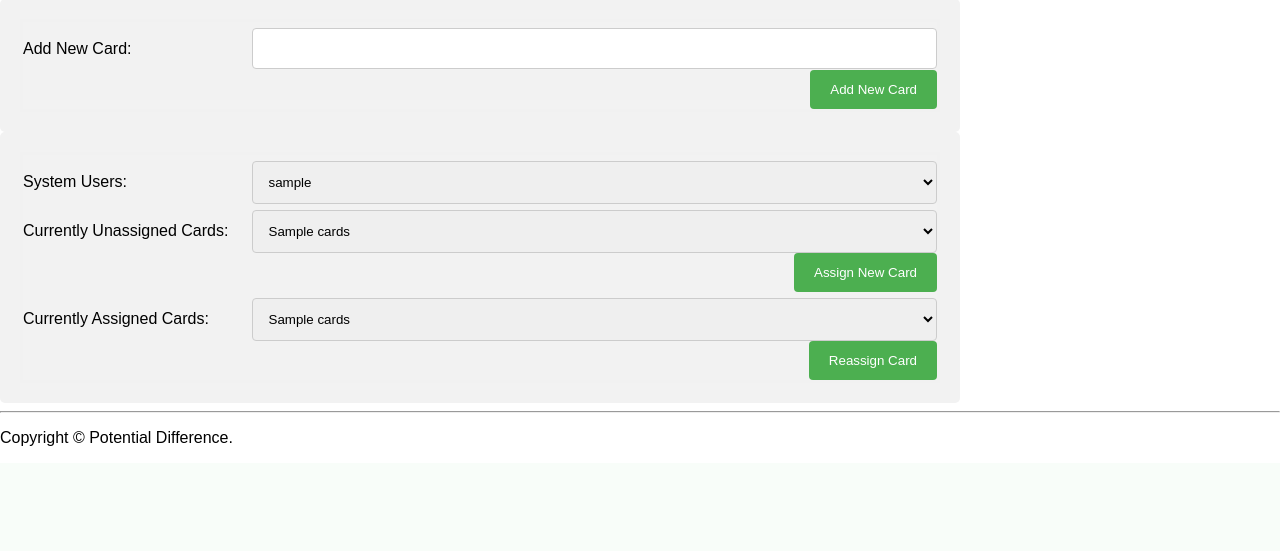
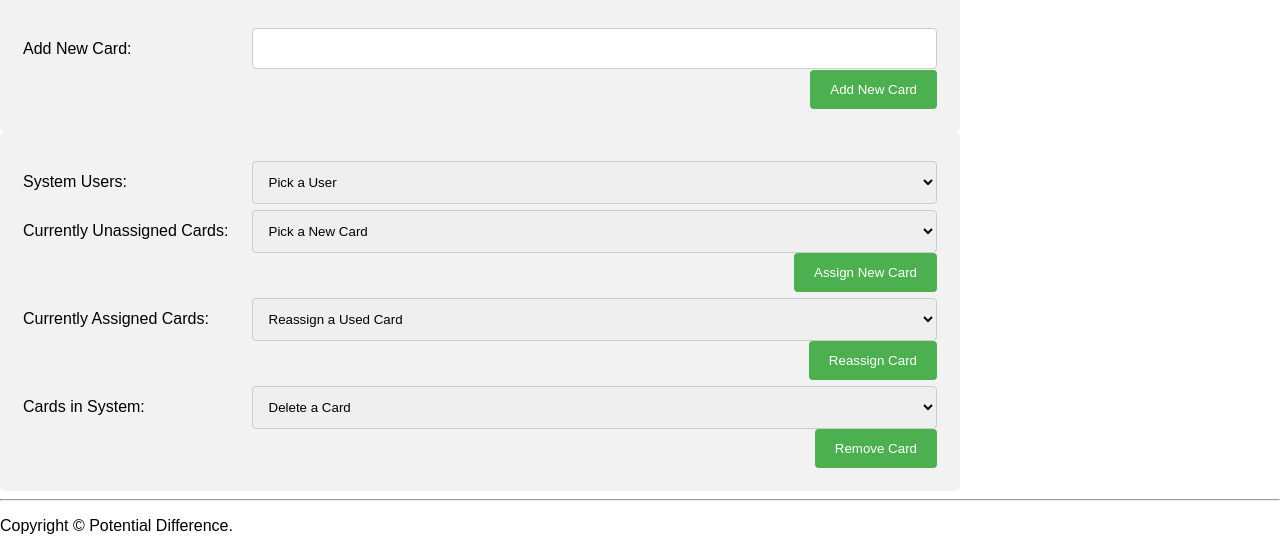
Before and after one commit to Michael-117/Sports-Facility-Management, a Flask app: template templates/manageCard.html in a window 1280 px wide. Shown: the part 436-987 px from the top of the page. Before the commit the page ends 882 px from the top, so only its background shows below. Run offline with Flask 2, Linux system fonts and the light colour scheme; the template is opened without the code that fills it: most values are stand-ins (such as "Sample title", 1, 10 or a date in 2020); some libraries are stand-ins or nearby versions.

Commit message:
Delete Card

```diff
--- a/__init__.py
+++ b/__init__.py
@@ -1062,6 +1062,27 @@ def assign():
             except mariadb.Error as e:
                 print(f"Error: {e}")
 
+        if 'delete' in request.form:
+            rfid = request.form.get('deleteCard')
+            try:
+                #Connect to DB
+                conn = mariadb.connect(user="webclient", password="wc_boss5", host="localhost", database="SFM")
+                cur = conn.cursor()
+
+                #Change the user associated with an RFID card to the user selected on the webpage
+                sql = "DELETE FROM Cards WHERE cardID = %s"
+                sqlVar = (rfid,)
+
+                #Run SQL Query
+                cur.execute(sql, sqlVar)
+                conn.commit()
+                cur.close()
+                conn.close()
+                return redirect('/SFMS/cardmanagement')
+
+            except mariadb.Error as e:
+                print(f"Error: {e}")
+
 
     return render_template("manageCard.html", users = users, newcards = newcards, usedcards = usedcards)
 
--- a/templates/manageCard.html
+++ b/templates/manageCard.html
@@ -27,8 +27,9 @@
             </div>
             <div class="col-75">
                 <select name = "username" method="GET" action="">
+                    <option value="" disabled selected> Pick a User</option>
                     {% for username in users %}
-                    <option value = "{{username}}" SELECTED> {{username}}</option>"
+                    <option value = "{{username}}"> {{username}}</option>"
                     {% endfor %}
                 </select>
             </div>
@@ -41,8 +42,9 @@
             </div>
             <div class="col-75">
                 <select name = "newcards" method="GET" action="">
+                    <option value="" disabled selected> Pick a New Card</option>
                     {% for cards in newcards %}
-                    <option value = "{{cards}}" SELECTED> {{cards}}</option>"
+                    <option value = "{{cards}}"> {{cards}}</option>"
                     {% endfor %}
                 </select>
             </div>
@@ -58,8 +60,9 @@
             </div>
             <div class="col-75">
                 <select name = "usedcards" method="GET" action="">
+                    <option value="" disabled selected> Reassign a Used Card</option>
                     {% for cards in usedcards %}
-                    <option value = "{{cards}}" SELECTED> {{cards}}</option>"
+                    <option value = "{{cards}}"> {{cards}}</option>"
                     {% endfor %}
                 </select>
             </div>
@@ -69,6 +72,28 @@
         <div class="row">
             <input type="submit" name="reassign" value="Reassign Card">
         </div>
+
+        <div class="row">
+            <div class="col-25">
+                <label for="deleteCard">Cards in System:</label>
+            </div>
+            <div class="col-75">
+                <select name = "deleteCard" method="GET" action="">
+                    <option value="" disabled selected> Delete a Card</option>
+                    {% for cards in newcards %}
+                    <option value = "{{cards}}"> {{cards}}</option>"
+                    {% endfor %}
+                    {% for cards in usedcards %}
+                    <option value = "{{cards}}"> {{cards}}</option>"
+                    {% endfor %}
+                </select>
+            </div>
+
+        </div>
+
+        <div class="row">
+            <input type="submit" name="delete" value="Remove Card">
+        </div>
 </div>
 
 
```
